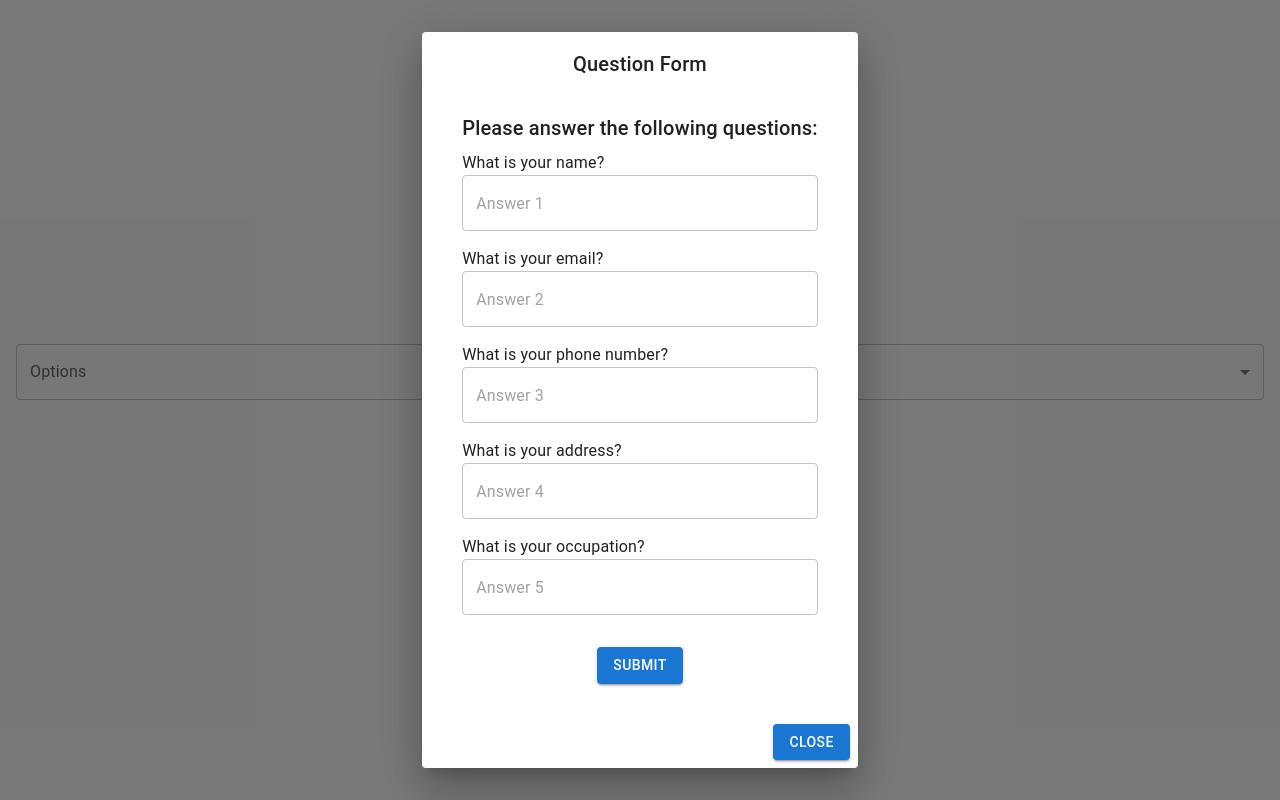
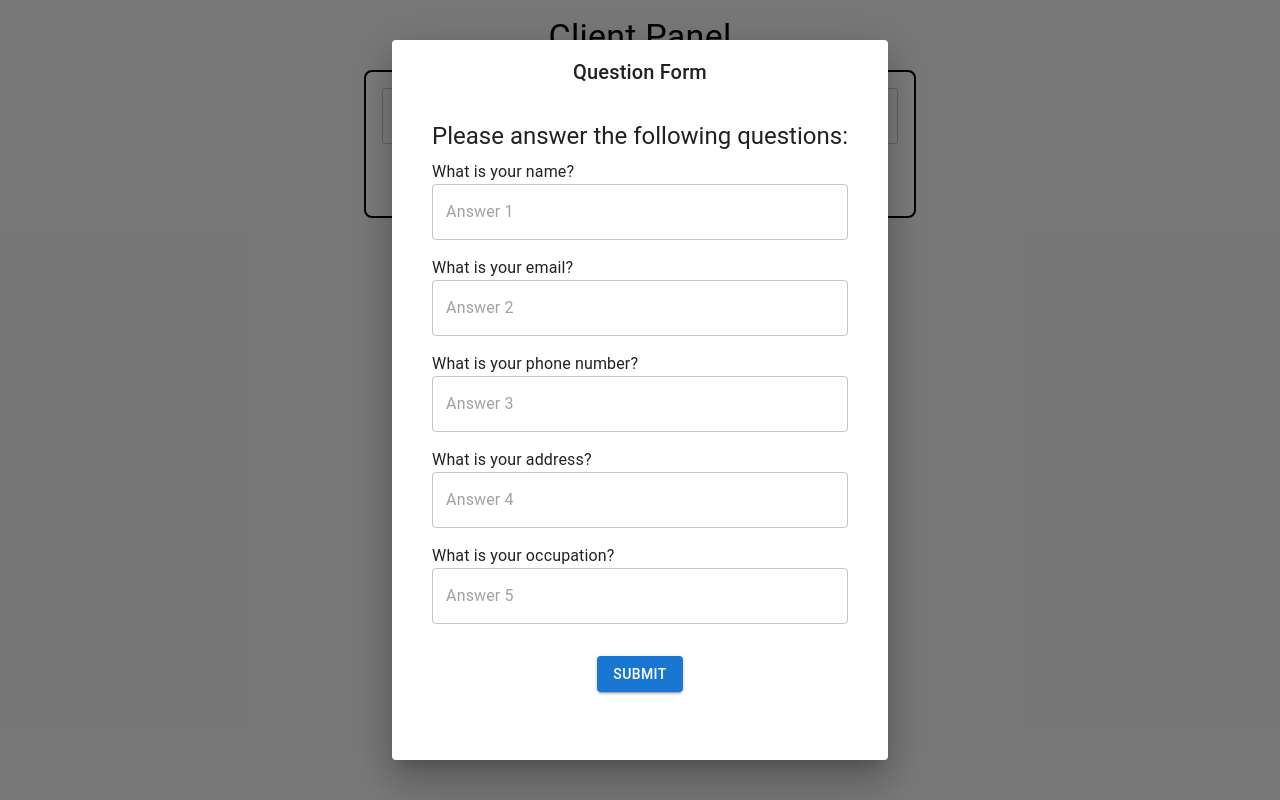
Before and after one commit to Grinzypino/ai-copilot-UI, a Next.js app: page /client in a window 1280 px wide. Both pictures are taken after a click on the button "GENERATE". Built offline with nearby package versions, Linux system fonts and the light colour scheme.

Commit message:
Refactor styles.css and package.json, and update QuestionForm component

```diff
--- a/app/admin/page.tsx
+++ b/app/admin/page.tsx
@@ -1,6 +1,6 @@
-// pages/admin.tsx
+
 "use client";
-
+import Link from 'next/link';
 import React, { useState } from 'react';
 import { Container, Box, TextField, IconButton, Button, Typography, Select, MenuItem, FormControl, InputLabel, SelectChangeEvent } from '@mui/material';
 import AddIcon from '@mui/icons-material/Add';
@@ -54,9 +54,11 @@ const handleCustomTypeChange = (index: number, event: React.ChangeEvent<HTMLInpu
 
   return (
     <Container maxWidth="md" className="container">
+      <Link href="/">
         <Typography variant="h4" gutterBottom>
           Admin Panel
         </Typography>
+        </Link>
       <Box className="box">
 
         {inputFields.map((inputField, index) => (
--- a/app/admin/styles.css
+++ b/app/admin/styles.css
@@ -3,8 +3,8 @@
   flex-direction: column;
   align-items: center;
   justify-content: center;
-  min-height: 100vh;
   padding: 16px;
+
 }
 
 .box {
--- a/app/client/page.tsx
+++ b/app/client/page.tsx
@@ -1,7 +1,7 @@
 "use client";
-
+import Link from "next/link";
 import { useState } from "react";
-import { Box, Button, FormControl, InputLabel, MenuItem, Select, SelectChangeEvent, Dialog, DialogTitle, DialogContent, DialogActions } from "@mui/material";
+import { Box, Button, FormControl, InputLabel, MenuItem, Select, SelectChangeEvent, Dialog, DialogTitle, DialogContent, DialogActions, Container, Typography } from "@mui/material";
 import QuestionForm from "../components/generate";
 import JSONEditor from "../components/jsoneditor";
 import "./styles.css";
@@ -31,12 +31,12 @@ export default function Home() {
 
   const handleGenerateDraft = () => {
     const sampleDraft = {
-      title: "Sample Draft",
-      description: "This is a sample draft description.",
-      date: "2024-07-16",
+      title: " Document Draft",
+      description: "This is a sample draft for AI-Copilot",
+      date: new Date().toISOString().split('T')[0],
       items: [
-        { id: 1, name: "Item 1", value: "Value 1" },
-        { id: 2, name: "Item 2", value: "Value 2" },
+        { id: 1, name: "What is your name?", value: "Birat Datta" },
+        { id: 2, name: "What is your email?", value: "birat.datta26+aicopilot@gmail.com" },
       ],
     };
     setDraftData(sampleDraft);
@@ -63,21 +63,37 @@ export default function Home() {
     setOpenJSONDialog(false);
   };
 
+  const handleSaveJSON = () => {
+  if (draftData) {
+
+    console.log("Saving JSON Data:", draftData);
+
+  }
+  handleCloseJSONDialog();
+};
+
+
   return (
-    <Box className="container">
+    <Container maxWidth="sm" className="container">
+      <Link href="/">
+      <Typography className="title"variant="h4" gutterBottom>
+        Client Panel
+      </Typography>
+      </Link>
+      <Box className="box">
         <FormControl fullWidth>
-        <InputLabel id="select-label">Options</InputLabel>
+          <InputLabel id="select-label">Select Cases</InputLabel>
           <Select
             labelId="select-label"
             value={selectedOption}
             onChange={handleChange}
-          label="Options"
+            label="Select Cases"
           >
-          <MenuItem value="Option1">Option 1</MenuItem>
-          <MenuItem value="Option2">Option 2</MenuItem>
-          <MenuItem value="Option3">Option 3</MenuItem>
-          <MenuItem value="Option4">Option 4</MenuItem>
-          <MenuItem value="Option5">Option 5</MenuItem>
+            <MenuItem value="Option1">Civil Law</MenuItem>
+            <MenuItem value="Option2">Criminal Law</MenuItem>
+            <MenuItem value="Option3"> Land Cases</MenuItem>
+            <MenuItem value="Option4"> Marriage Cases</MenuItem>
+            <MenuItem value="Option5"> Writ Petition</MenuItem>
           </Select>
         </FormControl>
         <Box className="buttonContainer">
@@ -97,9 +113,7 @@ export default function Home() {
             <QuestionForm questions={questions} onClose={handleCloseQuestionDialog} />
           </DialogContent>
           <DialogActions>
-          <Button variant="contained" color="primary" onClick={handleCloseQuestionDialog}>
-            Close
-          </Button>
+
           </DialogActions>
         </Dialog>
         <Dialog open={openJSONDialog} onClose={handleCloseJSONDialog} maxWidth="md" fullWidth>
@@ -108,6 +122,9 @@ export default function Home() {
             {draftData && <JSONEditor data={draftData} onChange={(updatedData) => setDraftData(updatedData)} />}
           </DialogContent>
           <DialogActions className="dialogActions">
+             <Button variant="contained" color="primary" onClick={handleSaveJSON}>
+    Save
+  </Button>
             <Button variant="contained" color="primary" onClick={handleDownload}>
               Download JSON
             </Button>
@@ -117,5 +134,6 @@ export default function Home() {
           </DialogActions>
         </Dialog>
       </Box>
+    </Container>
   );
 }
--- a/app/client/styles.css
+++ b/app/client/styles.css
@@ -3,14 +3,12 @@
   flex-direction: column;
   align-items: center;
   justify-content: center;
-  min-height: 100vh;
   padding: 16px;
-
 }
 
 .box {
-  width: 100%;
-  max-width: 600px;
+ width: 100%;
+ max-width: 600px;
   border: 2px solid black;
   padding: 16px;
   border-radius: 8px;
@@ -27,17 +25,12 @@
 }
 
 
-
-.dialogTitle{
-  font-size: 24px;
-  font-weight: bold;
-  margin-bottom: 10px;
- text-align: center;
-}
 .dialogContent {
   width: 100%;
 }
-
+.title{
+  text-align: center;
+}
 .questionForm {
   padding: 20px;
   border-radius: 8px;
@@ -53,20 +46,28 @@
 .questionForm input {
   margin-bottom: 10px;
 }
+
 .dialogActions {
   display: flex;
   justify-content: center;
   padding: 16px;
 }
 
-
-
-
-
 .jsonEditor {
   min-height: 400px;
 }
 
+.header {
+  display: flex;
+  align-items: center;
+  gap: 16px;
+  margin-bottom: 24px;
+}
+
+.dialogTitle{
+  text-align: center;
+  font-size: larger;
+}
 
 @media (max-width: 600px) {
   .buttonContainer {
--- a/app/components/generate.tsx
+++ b/app/components/generate.tsx
@@ -28,7 +28,7 @@ const handleChange = (index: number, event: React.ChangeEvent<HTMLInputElement>)
 
   return (
     <Box p={2}>
-      <Typography variant="h6" gutterBottom>
+      <Typography variant="h5" gutterBottom>
         Please answer the following questions:
       </Typography>
       {questions.map((question, index) => (
--- a/app/components/jsoneditor.tsx
+++ b/app/components/jsoneditor.tsx
@@ -17,8 +17,9 @@ const JSONEditor: React.FC<JSONEditorProps> = ({ data, onChange }) => {
         onEdit={(edit) => onChange(edit.updated_src)}
         onAdd={(add) => onChange(add.updated_src)}
         onDelete={(del) => onChange(del.updated_src)}
-        theme="monokai"
+        theme="google"
         displayDataTypes={false}
+        iconStyle="circle"
       />
     </Box>
   );
--- a/app/page.tsx
+++ b/app/page.tsx
@@ -67,7 +67,7 @@ export default function Home() {
               },
             }}
           >
-           Client Page
+           Client Panel
           </Button>
         </Link>
 
```
Lines whose indentation alone changed are shown as unchanged.
